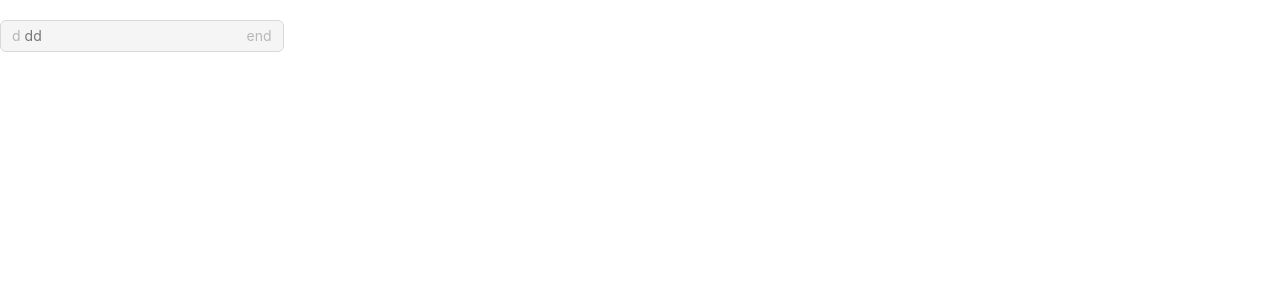
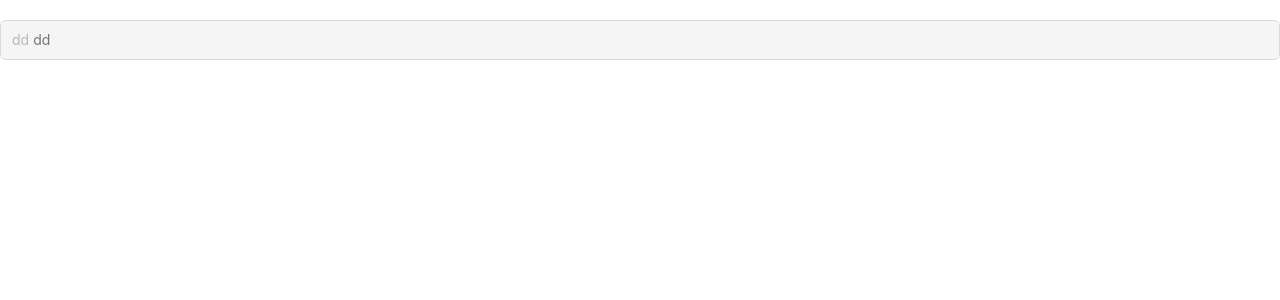
Before and after one commit to ZH0N9/component-dev, a React app: page / in a window 1280 px wide. Shown: the top 300 px of the page. Built offline with nearby package versions, Linux system fonts and the light colour scheme.

Commit message:
feat(portal): input component style refine

```diff
--- a/src/components/Input/Input.tsx
+++ b/src/components/Input/Input.tsx
@@ -96,23 +96,22 @@ export const Input = (props: InputProps) => {
           {value.length} / {Math.round(maxLength)}
         </span>
       ) : null;
-    return (
+    return suffix && clearSuffix && countSuffix ? (
       <span className={style[`${prefixClass}-suffix`]}>
         {clearSuffix}
         {countSuffix}
         {suffix ? suffix : null}
       </span>
-    );
+    ) : null;
   }, [suffix, allowClear, value, showCount, maxLength, handleClearClick]);
 
   return (
-    <span className={wrapperCls}>
+    <span className={wrapperCls} style={propStyle}>
       {prefixView}
       <input
         value={value}
         disabled={disabled}
         className={inputCls}
-        style={propStyle}
         onChange={handleInputChange}
         onKeyDown={handleKeyDown}
         {...restProps}
--- a/src/index.tsx
+++ b/src/index.tsx
@@ -13,7 +13,7 @@ const root = ReactDOM.createRoot(document.getElementById('root') as HTMLElement)
 root.render(
   <React.StrictMode>
     <br />
-    <Input placeholder="dd" prefix={<span>d</span>} suffix={<span>end</span>} disabled />
+    <Input placeholder="dd" disabled prefix={<span>dd</span>} style={{ width: '100%', height: 40 }} />
     {/* <Checkbox.Group
       defaultValue={['1', '2']}
       options={[
```
